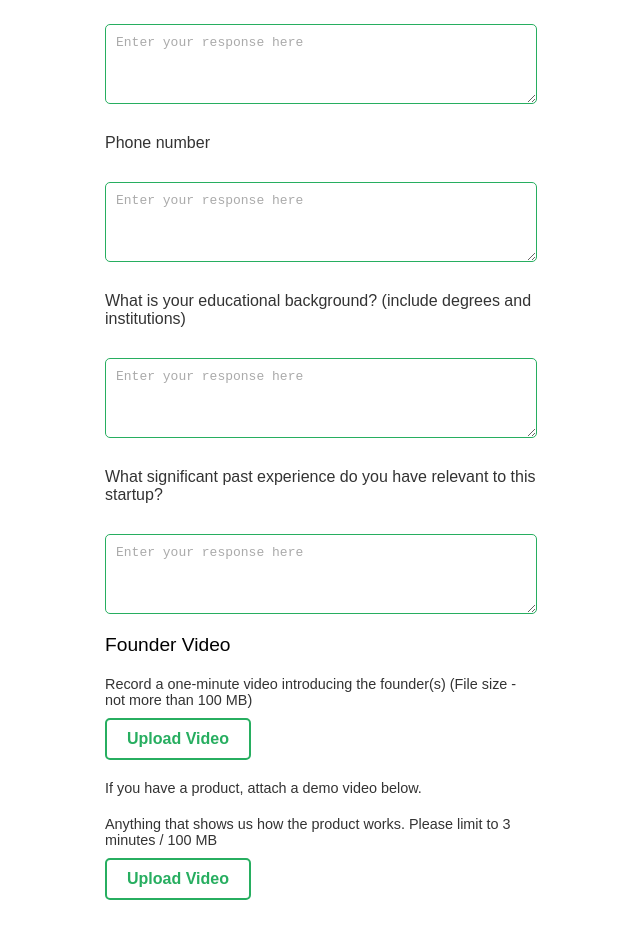
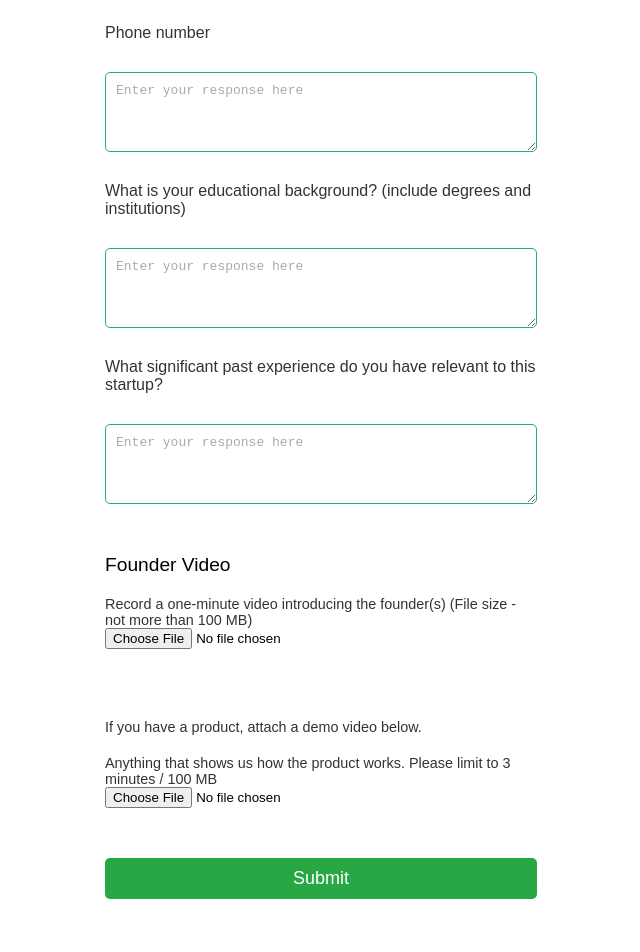
Before and after one commit to Mahimatestgithub/EkaraProj, a React (Create React App) app: page /apply2 in a window 1280 px wide. Shown: the part 580-1532 px from the top of the page, without its empty margins (319-959 px from the left). Built offline with nearby package versions, Linux system fonts and the light colour scheme.

Commit message:
Update apply2.js

```diff
--- a/src/pages/apply2.js
+++ b/src/pages/apply2.js
@@ -1,8 +1,78 @@
-import React from "react";
-
+import React, { useState } from "react";
+import axios from "axios"; // Import axios for API calls
 import '../styles/apply2.css'; // Import your CSS file
 
 function Apply2() {
+  // States for form fields
+  const [formData, setFormData] = useState({
+    email: "",
+    linkedIn: "",
+    phoneNumber: "",
+    educationBackground: "",
+    experience: "",
+  });
+
+  const [founderVideo, setFounderVideo] = useState(null);
+  const [demoVideo, setDemoVideo] = useState(null);
+
+  // Handle text input change
+  const handleChange = (e) => {
+    const { name, value } = e.target;
+    setFormData((prevData) => ({
+      ...prevData,
+      [name]: value,
+    }));
+  };
+
+  // Handle file uploads
+  const handleFileChange = (e, type) => {
+    if (type === "founderVideo") {
+      setFounderVideo(e.target.files[0]);
+    } else if (type === "demoVideo") {
+      setDemoVideo(e.target.files[0]);
+    }
+  };
+
+  // Handle form submission
+  const handleSubmit = async (e) => {
+    e.preventDefault();
+
+    // Create form data for submission
+    const data = new FormData();
+    data.append("email", formData.email);
+    data.append("linkedIn", formData.linkedIn);
+    data.append("phoneNumber", formData.phoneNumber);
+    data.append("educationBackground", formData.educationBackground);
+    data.append("experience", formData.experience);
+
+    if (founderVideo) {
+      data.append("founderVideo", founderVideo);
+    }
+    if (demoVideo) {
+      data.append("demoVideo", demoVideo);
+    }
+
+    try {
+      // API call to submit the form data
+      const response = await axios.post("http://localhost:5000/apply", data, {
+        headers: {
+          "Content-Type": "multipart/form-data",
+        },
+
+
+      });
+
+      if (response.status === 200) {
+        alert("Application submitted successfully!");
+      } else {
+        alert("Something went wrong, please try again.");
+      }
+    } catch (error) {
+      console.error("Error submitting application:", error);
+      alert("Error submitting application. Please check your inputs and try again.");
+    }
+  };
+
   return (
     <div>
       <main>
@@ -10,39 +80,79 @@ function Apply2() {
 
         <section className="form-section">
           <h2>Founders</h2>
-          <form>
-            <textarea placeholder="Enter your response here"></textarea>
+          <form onSubmit={handleSubmit}>
+            <label htmlFor="email">Email address</label>
+            <textarea
+              id="email"
+              name="email"
+              value={formData.email}
+              onChange={handleChange}
+              placeholder="Enter your response here"
+            ></textarea>
 
-            <label htmlFor="founders-info">Email address</label>
-            <textarea id="founders-info" placeholder="Enter your response here"></textarea>
+            <label htmlFor="linkedIn">LinkedIn Profile</label>
+            <textarea
+              id="linkedIn"
+              name="linkedIn"
+              value={formData.linkedIn}
+              onChange={handleChange}
+              placeholder="Enter your response here"
+            ></textarea>
 
-            <label htmlFor="technical-work">LinkedIn Profile</label>
-            <textarea id="technical-work" placeholder="Enter your response here"></textarea>
+            <label htmlFor="phoneNumber">Phone number</label>
+            <textarea
+              id="phoneNumber"
+              name="phoneNumber"
+              value={formData.phoneNumber}
+              onChange={handleChange}
+              placeholder="Enter your response here"
+            ></textarea>
 
-            <label htmlFor="phone-number">Phone number</label>
-            <textarea id="phone-number" placeholder="Enter your response here"></textarea>
+            <label htmlFor="educationBackground">
+              What is your educational background? (include degrees and institutions)
+            </label>
+            <textarea
+              id="educationBackground"
+              name="educationBackground"
+              value={formData.educationBackground}
+              onChange={handleChange}
+              placeholder="Enter your response here"
+            ></textarea>
 
-            <label htmlFor="education-background">What is your educational background? (include degrees and institutions)</label>
-            <textarea id="education-background" placeholder="Enter your response here"></textarea>
-
-            <label htmlFor="experience">What significant past experience do you have relevant to this startup?</label>
-            <textarea id="experience" placeholder="Enter your response here"></textarea>
-          </form>
+            <label htmlFor="experience">
+              What significant past experience do you have relevant to this startup?
+            </label>
+            <textarea
+              id="experience"
+              name="experience"
+              value={formData.experience}
+              onChange={handleChange}
+              placeholder="Enter your response here"
+            ></textarea>
 
             <div className="founder-video">
               <h2>Founder Video</h2>
               <p>Record a one-minute video introducing the founder(s) (File size - not more than 100 MB)</p>
-            <button className="upload-btn">Upload Video</button>
+              <input
+                type="file"
+                accept="video/*"
+                onChange={(e) => handleFileChange(e, "founderVideo")}
+              />
             </div>
 
             <div className="founder-video">
               <p>If you have a product, attach a demo video below.</p>
               <p>Anything that shows us how the product works. Please limit to 3 minutes / 100 MB</p>
-            <button className="upload-btn">Upload Video</button>
+              <input
+                type="file"
+                accept="video/*"
+                onChange={(e) => handleFileChange(e, "demoVideo")}
+              />
             </div>
+
+            <button type="submit" className="submit-button">Submit</button>
+          </form>
         </section>
-
-        <button className="submit-button">Submit</button>
       </main>
     </div>
   );
```
Lines whose indentation alone changed are shown as unchanged.
